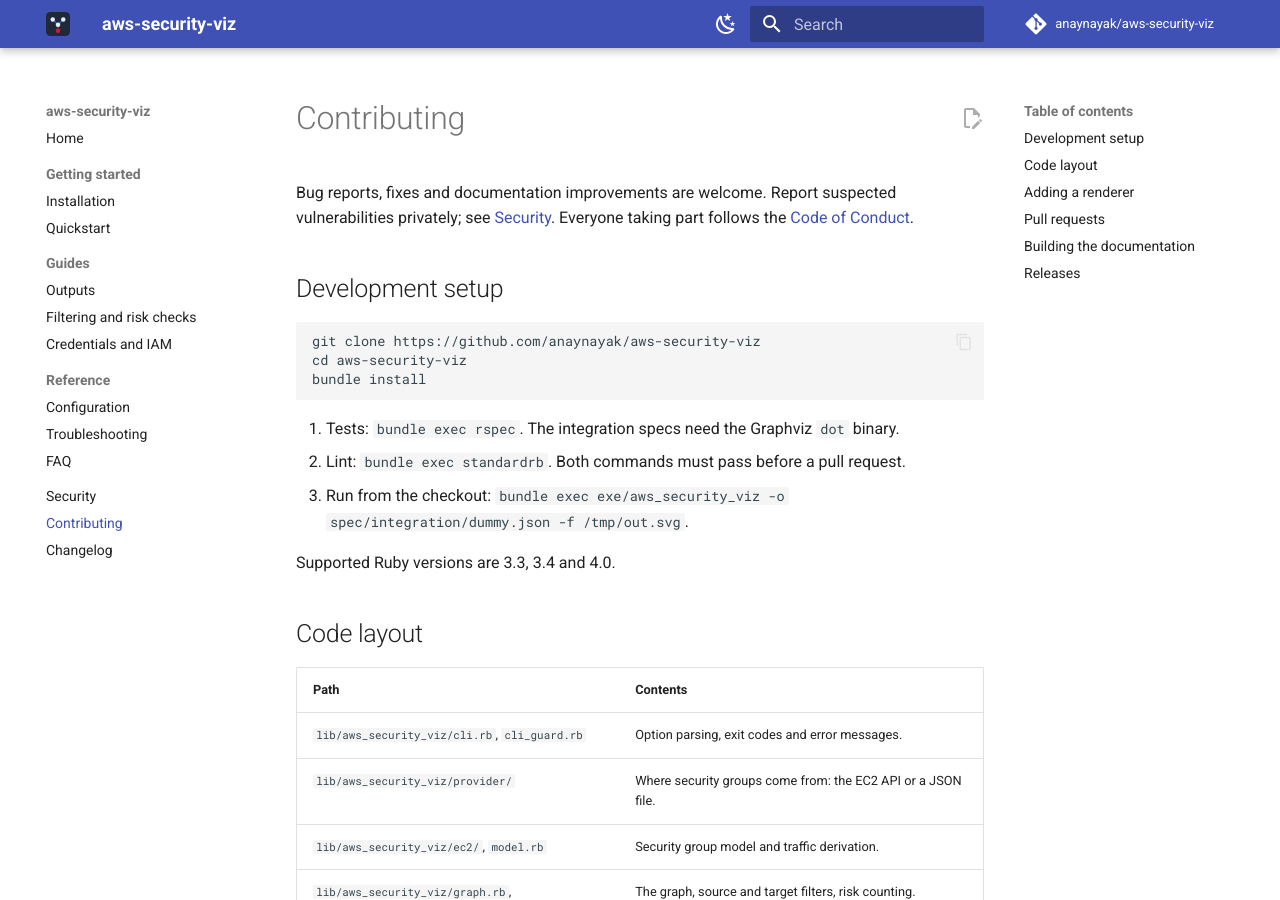
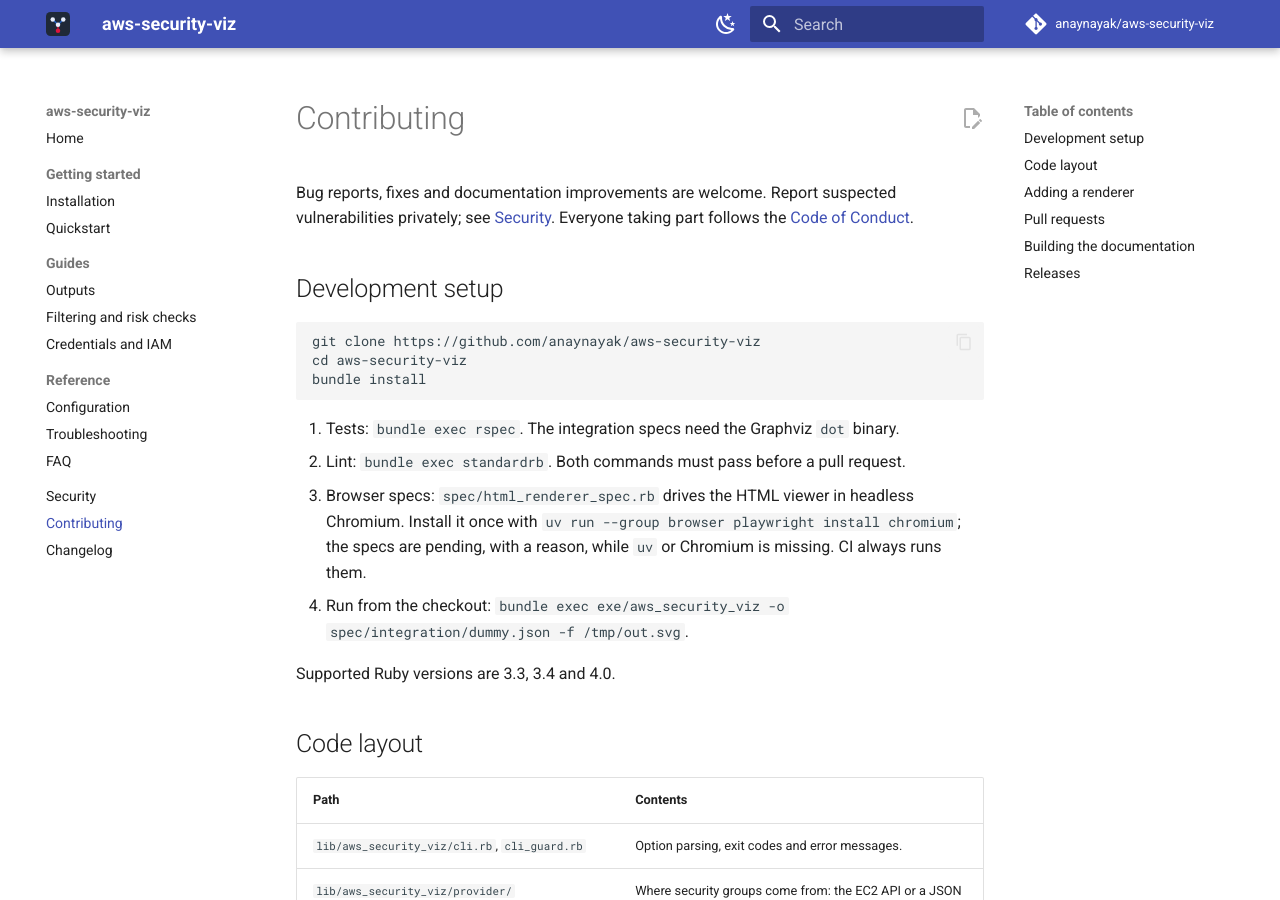
Before and after one commit to anaynayak/aws-security-viz, an MkDocs documentation site: the page built from docs/contributing.md, in a window 1280 px wide and 900 px high. Built offline with MkDocs 1.6.1 and Material for MkDocs 9.7.7, drawn with Linux system fonts in a browser that asks for light colours; comment, search, counter and statistics services are not loaded.

Commit message:
CI: run the headless-browser specs with a pinned uv, Playwright and Chromium
Playwright moves into a locked 'browser' uv group so the driver and the Chromium build are pinned. A new
ubuntu job installs both and runs spec/html_renderer_spec.rb. The spec goes pending when Chromium is missing.

```diff
--- a/docs/contributing.md
+++ b/docs/contributing.md
@@ -18,7 +18,10 @@
 
 1. Tests: `bundle exec rspec`. The integration specs need the Graphviz `dot` binary.
 2. Lint: `bundle exec standardrb`. Both commands must pass before a pull request.
-3. Run from the checkout: `bundle exec exe/aws_security_viz -o spec/integration/dummy.json -f /tmp/out.svg`.
+3. Browser specs: `spec/html_renderer_spec.rb` drives the HTML viewer in headless Chromium. Install it once with
+   `uv run --group browser playwright install chromium`; the specs are pending, with a reason, while `uv` or
+   Chromium is missing. CI always runs them.
+4. Run from the checkout: `bundle exec exe/aws_security_viz -o spec/integration/dummy.json -f /tmp/out.svg`.
 
 Supported Ruby versions are 3.3, 3.4 and 4.0.
 
--- a/pyproject.toml
+++ b/pyproject.toml
@@ -11,6 +11,11 @@
     "mkdocs-material>=9.6",
     "mkdocs<2",
 ]
+# Headless-browser specs and script/docs-screenshots. Chromium itself is installed with
+# `uv run --group browser playwright install chromium`; the pin keeps the driver and the browser build in step.
+browser = [
+    "playwright==1.55.0",
+]
 
 [tool.uv]
 package = false
```
Also changed, not shown: 5 other files.
